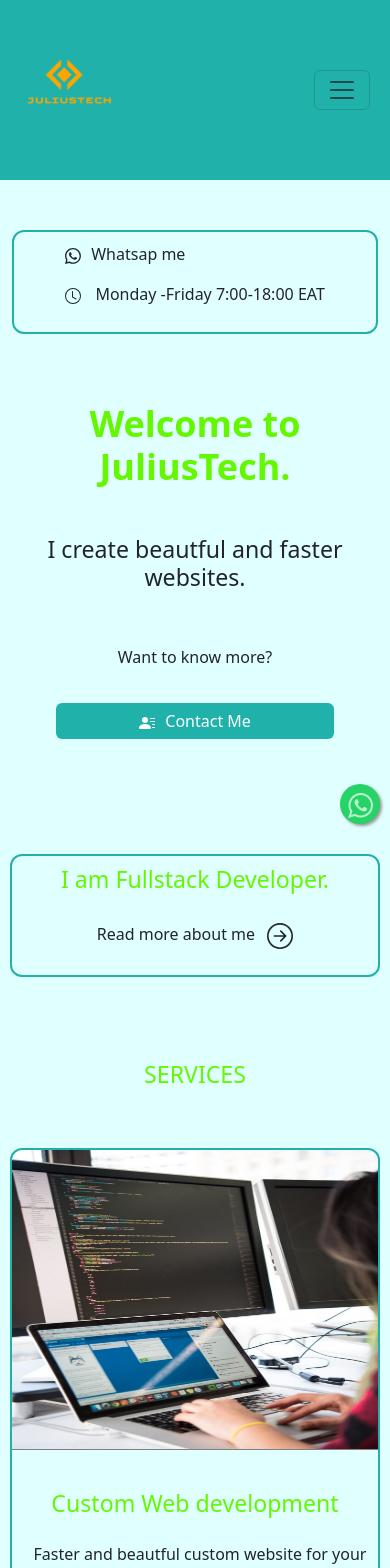
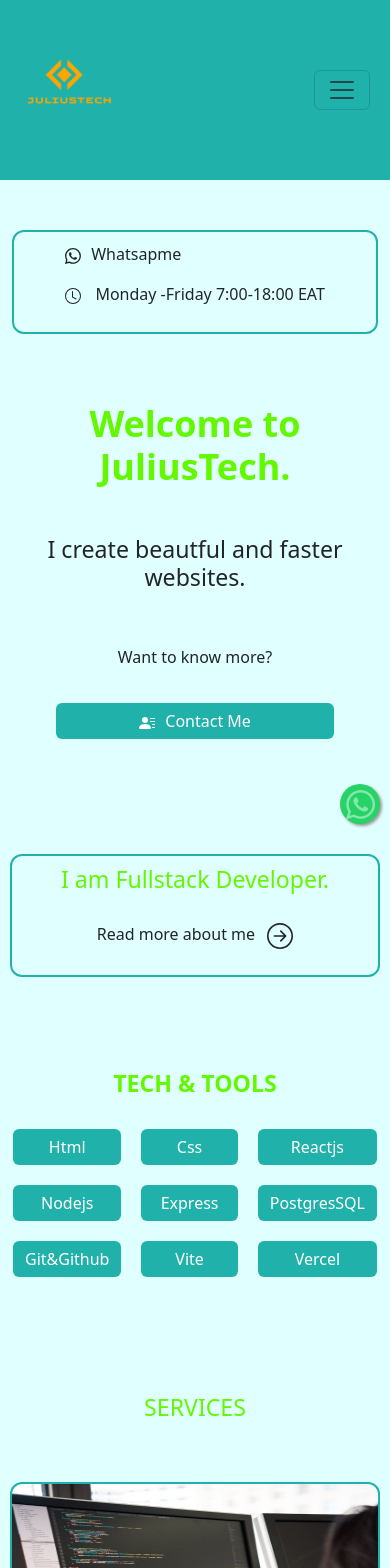
Before and after one commit to Jumly-m/JuliusTech, a React (Vite) app: page / in a window 390 px wide. Shown: the top 1568 px of the page. Built offline with nearby package versions, Linux system fonts and the light colour scheme.

Commit message:
updating tech section

```diff
--- a/package.json
+++ b/package.json
@@ -11,6 +11,7 @@
   },
   "dependencies": {
     "@react-oauth/google": "^0.12.1",
+    "animate.css": "^4.1.1",
     "bootstrap": "^5.3.2",
     "bootstrap-icons": "^1.11.2",
     "react": "^18.2.0",
--- a/src/App.css
+++ b/src/App.css
@@ -99,6 +99,7 @@ body,html{
     text-decoration: none;
     margin-left: 10px;
     color:inherit;
+    cursor: pointer;
     }
     .bi-clock{
       margin-right: 10px;
@@ -123,7 +124,7 @@ body,html{
       color:#000000 !important;
     }
     .projects_section{
-      margin-top: 30px;
+      margin-top: 60px;
       display: flex;
     align-items:center;
     justify-content: center;
@@ -167,16 +168,20 @@ body,html{
     .techs-card{
       width: 100%;
       display: flex;
-      align-items:center;
-      justify-content: center;
-      flex-wrap: wrap;
-      margin-top: 16px;
-      border:1px solid #6c757d;
       border-radius: 12px;
-     min-height: 300px;
-     max-height:100% ;
+      margin-top: 24px;
+      margin-bottom: 60px;
     }
-
+    .techbutton-container{
+      display: grid;
+      grid-template-columns: 1fr 1fr 1fr;
+      grid-template-rows: 1fr 1fr 1fr;
+      gap: 20px;
+    }
+     .techs{
+      background-color:#20b2aa !important;
+      border:none !important;
+     }
 
 .carousel-indicators button{
   background-color: #20b2aa !important;
@@ -387,7 +392,7 @@ margin-right: 14px;
 }
 /* !!!: blinking whatsap icon */
 .blink {
-  animation: blink 3s infinite;
+  animation: blink 2s infinite;
 }
 
 @keyframes blink {
@@ -465,6 +470,7 @@ margin-right: 14px;
   text-decoration: none;
   margin-left: 10px;
   color:inherit;
+  cursor:pointer;
   }
   .bi-clock{
     margin-right: 10px;
--- a/src/components/Home.jsx
+++ b/src/components/Home.jsx
@@ -4,6 +4,7 @@ import { Button } from "reactstrap"
 import Techs from "./SliderTechs"
 import Projects from "./Projects"
 import Footer from "./Footer"
+import 'animate.css';
 const Home = () => {
   return (
     <>
@@ -12,7 +13,7 @@ const Home = () => {
     <div>
     <p><svg xmlns="http://www.w3.org/2000/svg" width="16" height="16" fill="currentColor" className="bi bi-whatsapp" viewBox="0 0 16 16">
   <path d="M13.601 2.326A7.854 7.854 0 0 0 7.994 0C3.627 0 .068 3.558.064 7.926c0 1.399.366 2.76 1.057 3.965L0 16l4.204-1.102a7.933 7.933 0 0 0 3.79.965h.004c4.368 0 7.926-3.558 7.93-7.93A7.898 7.898 0 0 0 13.6 2.326zM7.994 14.521a6.573 6.573 0 0 1-3.356-.92l-.24-.144-2.494.654.666-2.433-.156-.251a6.56 6.56 0 0 1-1.007-3.505c0-3.626 2.957-6.584 6.591-6.584a6.56 6.56 0 0 1 4.66 1.931 6.557 6.557 0 0 1 1.928 4.66c-.004 3.639-2.961 6.592-6.592 6.592zm3.615-4.934c-.197-.099-1.17-.578-1.353-.646-.182-.065-.315-.099-.445.099-.133.197-.513.646-.627.775-.114.133-.232.148-.43.05-.197-.1-.836-.308-1.592-.985-.59-.525-.985-1.175-1.103-1.372-.114-.198-.011-.304.088-.403.087-.088.197-.232.296-.346.1-.114.133-.198.198-.33.065-.134.034-.248-.015-.347-.05-.099-.445-1.076-.612-1.47-.16-.389-.323-.335-.445-.34-.114-.007-.247-.007-.38-.007a.729.729 0 0 0-.529.247c-.182.198-.691.677-.691 1.654 0 .977.71 1.916.81 2.049.098.133 1.394 2.132 3.383 2.992.47.205.84.326 1.129.418.475.152.904.129 1.246.08.38-.058 1.171-.48 1.338-.943.164-.464.164-.86.114-.943-.049-.084-.182-.133-.38-.232z"/>
-</svg><a className="phone" href="tel:+255745734500">Whatsap me</a></p>
+</svg><a className="phone" href="https://wa.me/+255779649545">Whatsapme</a></p>
 
 <p><svg xmlns="http://www.w3.org/2000/svg" width="16" height="16" fill="currentColor" className="bi bi-clock" viewBox="0 0 16 16">
   <path d="M8 3.5a.5.5 0 0 0-1 0V9a.5.5 0 0 0 .252.434l3.5 2a.5.5 0 0 0 .496-.868L8 8.71z"/>
@@ -22,7 +23,7 @@ const Home = () => {
     </div>
    <div className="home_page">
     <div className="introduction_section">
-     <h1>Welcome to JuliusTech.</h1>
+     <h1 >Welcome to JuliusTech.</h1>
      <h3>I create beautful and faster websites.</h3>
      <h6>Want to know more?</h6>
      {/* WhatsApp icon */}
@@ -47,6 +48,14 @@ const Home = () => {
   <path fill-rule="evenodd" d="M1 8a7 7 0 1 0 14 0A7 7 0 0 0 1 8m15 0A8 8 0 1 1 0 8a8 8 0 0 1 16 0M4.5 7.5a.5.5 0 0 0 0 1h5.793l-2.147 2.146a.5.5 0 0 0 .708.708l3-3a.5.5 0 0 0 0-.708l-3-3a.5.5 0 1 0-.708.708L10.293 7.5z"/>
 </svg></p>
     </div>
+
+    <div className="projects_section">
+      <h3>TECH & TOOLS</h3>
+      <div className="techs-card">
+        <Techs/>
+      </div>
+    </div>
+
     <h3 className="servicestitle">SERVICES</h3>
     <div className="services">
     <ServiceCard
@@ -80,13 +89,10 @@ const Home = () => {
       </div>
     </div>
 
-    <div className="projects_section">
-      <h3>TECH</h3>
-      <div className="techs-card">
-        <Techs/>
-      </div>
+
+    <div className="newsletter-section">
+        NEWSLETTER
     </div>
-
    </div>
    <Footer/>
     </>
--- a/src/components/SliderTechs.jsx
+++ b/src/components/SliderTechs.jsx
@@ -1,3 +1,69 @@
+import { Button } from "reactstrap"
+
+const Techs = () => {
+  return (
+    <div className="techbutton-container">
+    <Button className="techs">Html</Button>
+    <Button className="techs">Css</Button>
+    <Button className="techs">Reactjs</Button>
+    <Button className="techs">Nodejs</Button>
+    <Button className="techs">Express</Button>
+    <Button className="techs">PostgresSQL</Button>
+    <Button className="techs">Git&Github</Button>
+    <Button className="techs">Vite</Button>
+    <Button className="techs">Vercel</Button>
+
+    </div>
+  )
+}
+
+export default Techs
+
+
+
+
+
+
+
+
+
+
+
+
+
+
+
+
+
+
+
+
+
+
+
+
+
+
+
+
+
+
+
+
+
+
+
+
+
+
+{/* !!!:
+
+
+
+
+
+
+
 import { useState } from 'react';
 import {
   Carousel,
@@ -119,3 +185,4 @@ function Techs(args) {
 }
 
 export default Techs;
+*/}
--- a/src/main.jsx
+++ b/src/main.jsx
@@ -4,6 +4,7 @@ import App from './App.jsx'
 import './App.css'
 import 'bootstrap/dist/css/bootstrap.min.css';
 import { GoogleOAuthProvider } from '@react-oauth/google';
+
 
 
 
```
Also changed, not shown: 1 other file (tests, documents, lock files or other folders).
